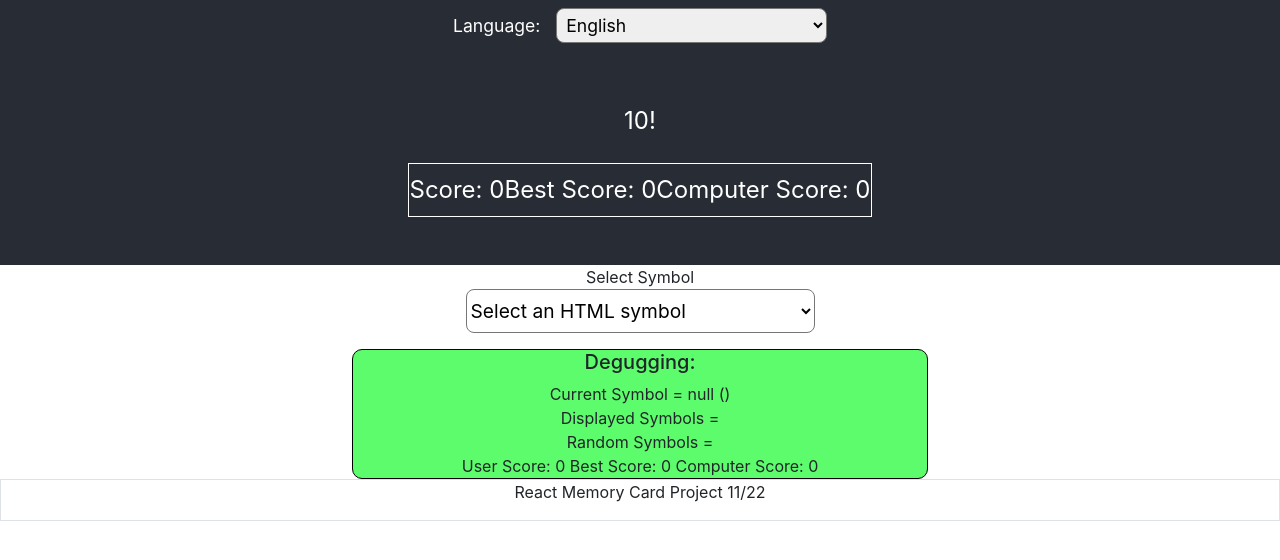
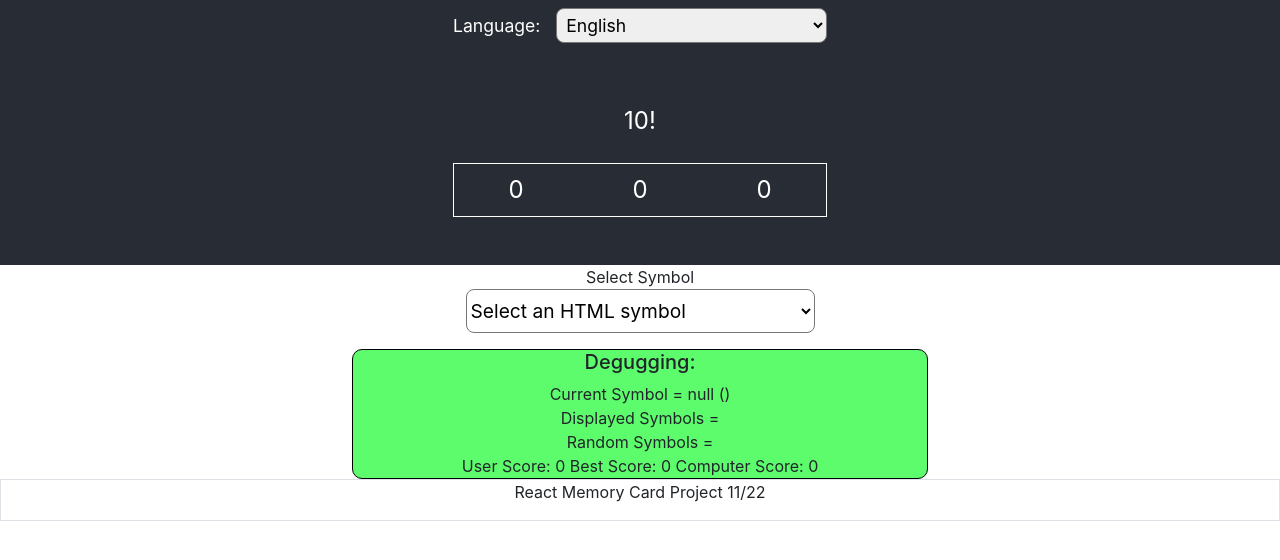
Before and after one commit to reidbraswell1/react-memory-card-project, a React (Create React App) app: page / in a window 1280 px wide. Shown: the top 560 px of the page. Built offline with nearby package versions, Linux system fonts and the light colour scheme.

Commit message:
Changing from hard coded prompts to language configurable prompts

```diff
--- a/src/components/ScoreCard.jsx
+++ b/src/components/ScoreCard.jsx
@@ -6,9 +6,9 @@ class ScoreCard extends Component {
     }
     render() {
         return (<div className="App-scoreboard mt-4 mb-5 pt-2 pb-2">
-            <span>Score: {this.props.score}</span>
-            <span>Best Score: {this.props.bestScore}</span>
-            <span>Computer Score: {this.props.computerScore}</span>
+            <span>{this.props.scorePrompt} {this.props.score}</span>
+            <span>{this.props.bestScorePrompt} {this.props.bestScore}</span>
+            <span>{this.props.computerScorePrompt} {this.props.computerScore}</span>
             </div>);
     }
 }
```
